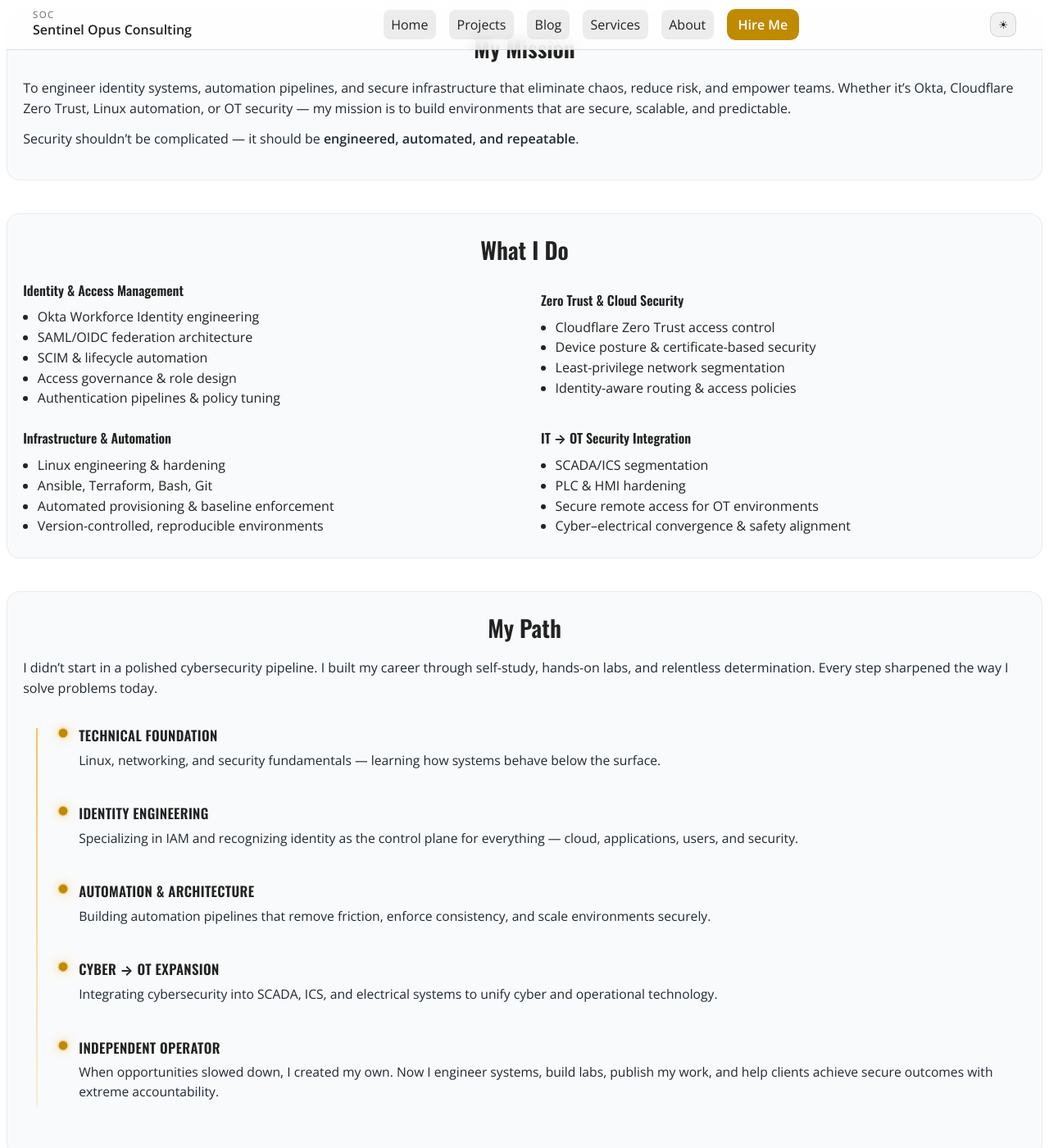
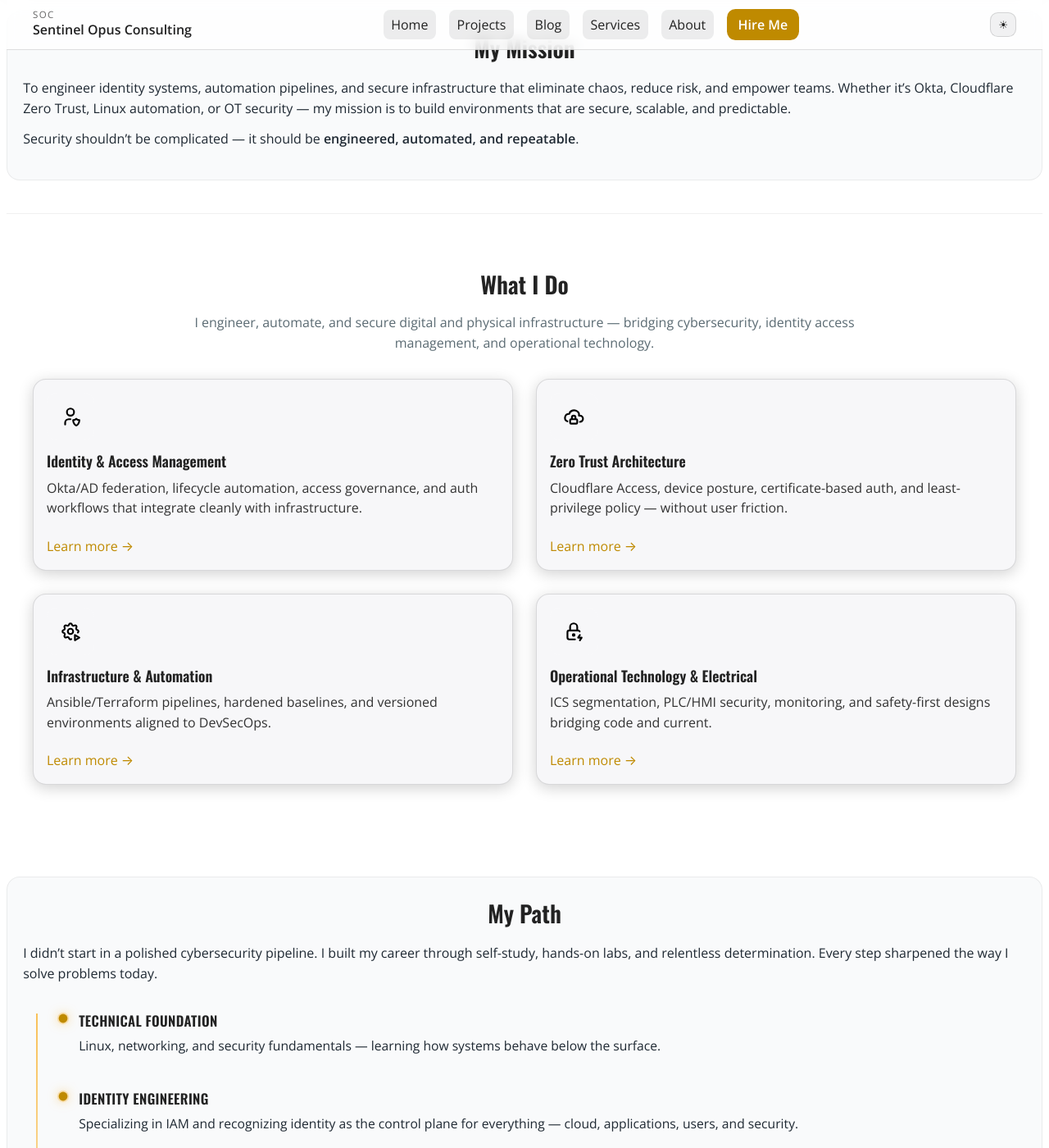
Before and after one commit to JoeySmith-SOC/sentinelopusconsulting, a Jekyll site: the page built from about.md, in a window 1280 px wide and 1400 px high, scrolled down 567 px. Shown: the whole window at 82% size. Built offline with Jekyll 4.4.1, drawn with Linux system fonts in a browser that asks for light colours.

Commit message:
Animate What I Do cards on scroll

```diff
--- a/about.md
+++ b/about.md
@@ -59,52 +59,45 @@
   </section>
 
   <!-- WHAT I DO -->
-  <section class="about-section">
+  <section class="what-i-do">
+  <div class="container">
     <h2 class="section-title">What I Do</h2>
+    <p class="section-sub">
+      I engineer, automate, and secure digital and physical infrastructure — bridging cybersecurity, identity access management, and operational technology.
+    </p>
 
-    <div class="about-grid">
-      <div>
+    <div class="expertise-grid two-col">
+      <article class="card expertise-card">
+        <div class="icon-top"><img src="{{ '/assets/icons/user-shield.svg' | relative_url }}" alt=""></div>
         <h3>Identity &amp; Access Management</h3>
-        <ul>
-          <li>Okta Workforce Identity engineering</li>
-          <li>SAML/OIDC federation architecture</li>
-          <li>SCIM &amp; lifecycle automation</li>
-          <li>Access governance &amp; role design</li>
-          <li>Authentication pipelines &amp; policy tuning</li>
-        </ul>
-      </div>
+        <p>Okta/AD federation, lifecycle automation, access governance, and auth workflows that integrate cleanly with infrastructure.</p>
+        <a href="{{ '/projects/' | relative_url }}" class="card-link">Learn more →</a>
+      </article>
 
-      <div>
-        <h3>Zero Trust &amp; Cloud Security</h3>
-        <ul>
-          <li>Cloudflare Zero Trust access control</li>
-          <li>Device posture &amp; certificate-based security</li>
-          <li>Least-privilege network segmentation</li>
-          <li>Identity-aware routing &amp; access policies</li>
-        </ul>
-      </div>
+      <article class="card expertise-card">
+        <div class="icon-top"><img src="{{ '/assets/icons/cloud-lock.svg' | relative_url }}" alt=""></div>
+        <h3>Zero Trust Architecture</h3>
+        <p>Cloudflare Access, device posture, certificate-based auth, and least-privilege policy — without user friction.</p>
+        <a href="{{ '/projects/' | relative_url }}" class="card-link">Learn more →</a>
+      </article>
 
-      <div>
+      <article class="card expertise-card">
+        <div class="icon-top"><img src="{{ '/assets/icons/automation.svg' | relative_url }}" alt=""></div>
         <h3>Infrastructure &amp; Automation</h3>
-        <ul>
-          <li>Linux engineering &amp; hardening</li>
-          <li>Ansible, Terraform, Bash, Git</li>
-          <li>Automated provisioning &amp; baseline enforcement</li>
-          <li>Version-controlled, reproducible environments</li>
-        </ul>
-      </div>
+        <p>Ansible/Terraform pipelines, hardened baselines, and versioned environments aligned to DevSecOps.</p>
+        <a href="{{ '/projects/' | relative_url }}" class="card-link">Learn more →</a>
+      </article>
 
-      <div>
-        <h3>IT → OT Security Integration</h3>
-        <ul>
-          <li>SCADA/ICS segmentation</li>
-          <li>PLC &amp; HMI hardening</li>
-          <li>Secure remote access for OT environments</li>
-          <li>Cyber–electrical convergence &amp; safety alignment</li>
-        </ul>
-      </div>
+      <article class="card expertise-card">
+        <div class="icon-top"><img src="{{ '/assets/icons/lock-bolt.svg' | relative_url }}" alt=""></div>
+        <h3>Operational Technology &amp; Electrical</h3>
+        <p>ICS segmentation, PLC/HMI security, monitoring, and safety-first designs bridging code and current.</p>
+        <a href="{{ '/projects/' | relative_url }}" class="card-link">Learn more →</a>
+      </article>
     </div>
-  </section>
+  </div>
+</section>
+
 
     <!-- TIMELINE -->
   <section class="about-section">
--- a/assets/css/main.css
+++ b/assets/css/main.css
@@ -406,14 +406,15 @@
    “What I Do” — 2x2 cards
    ========================================================================== */
 .what-i-do {
-  padding: 5rem 0;
+  padding: 4rem 0 4.5rem;
   background: color-mix(in oklab, var(--bg) 92%, transparent);
   border-top: 1px solid rgba(255,255,255,0.08);
+  position: relative;
 }
 
 .expertise-grid {
   display: grid;
-  gap: 1rem;
+  gap: 1.75rem;
   margin-top: 1.25rem;
 }
 
@@ -421,12 +422,39 @@
   grid-template-columns: repeat(2, minmax(0, 1fr));
 }
 
-@media (max-width: 860px) {
+@media (min-width: 720px) {
   .expertise-grid.two-col {
-    grid-template-columns: 1fr;
-  }
-}
-
+    grid-template-columns: repeat(2, minmax(0, 1fr));
+  }
+}
+/* Base card styling already exists; this adds animation behavior */
+.expertise-card {
+  opacity: 0;
+  transform: translateY(16px);
+  transition:
+    opacity 0.55s ease-out,
+    transform 0.55s ease-out,
+    box-shadow 0.18s ease-out,
+    border-color 0.18s ease-out;
+}
+
+/* When scrolled into view */
+.expertise-card.visible {
+  opacity: 1;
+  transform: translateY(0);
+}
+
+/* Subtle stagger for each card */
+.expertise-card.visible:nth-child(1) { transition-delay: 0.05s; }
+.expertise-card.visible:nth-child(2) { transition-delay: 0.12s; }
+.expertise-card.visible:nth-child(3) { transition-delay: 0.19s; }
+.expertise-card.visible:nth-child(4) { transition-delay: 0.26s; }
+
+/* Extra hover polish (on top of existing .card hover if you have it) */
+.expertise-card:hover {
+  box-shadow: 0 12px 28px rgba(0, 0, 0, 0.35);
+  border-color: rgba(249, 180, 52, 0.8); /* accent gold */
+}
 .card {
   background: var(--card);
   border: 1px solid var(--border);
--- a/assets/js/timeline.js
+++ b/assets/js/timeline.js
@@ -1,15 +1,19 @@
 document.addEventListener("DOMContentLoaded", () => {
-  const items = document.querySelectorAll(".timeline-item");
+  const timelineItems = document.querySelectorAll(".timeline-item");
+  const expertiseCards = document.querySelectorAll(".expertise-card");
 
-  const observer = new IntersectionObserver((entries) => {
-    entries.forEach((entry) => {
-      if (entry.isIntersecting) {
-        entry.target.classList.add("visible");
-      }
-    });
-  }, {
-    threshold: 0.25   // fires when 25% of element is visible
-  });
+  const observer = new IntersectionObserver(
+    (entries) => {
+      entries.forEach((entry) => {
+        if (entry.isIntersecting) {
+          entry.target.classList.add("visible");
+        }
+      });
+    },
+    {
+      threshold: 0.25,
+    }
+  );
 
-  items.forEach(item => observer.observe(item));
+  [...timelineItems, ...expertiseCards].forEach((el) => observer.observe(el));
 });
```
